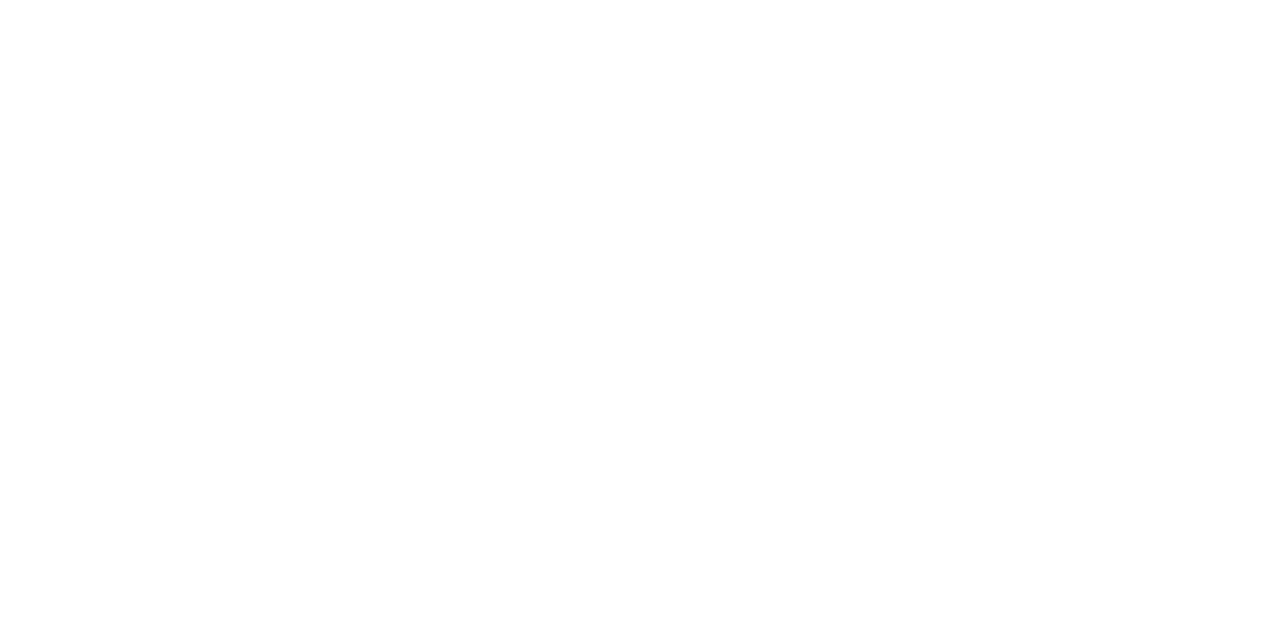
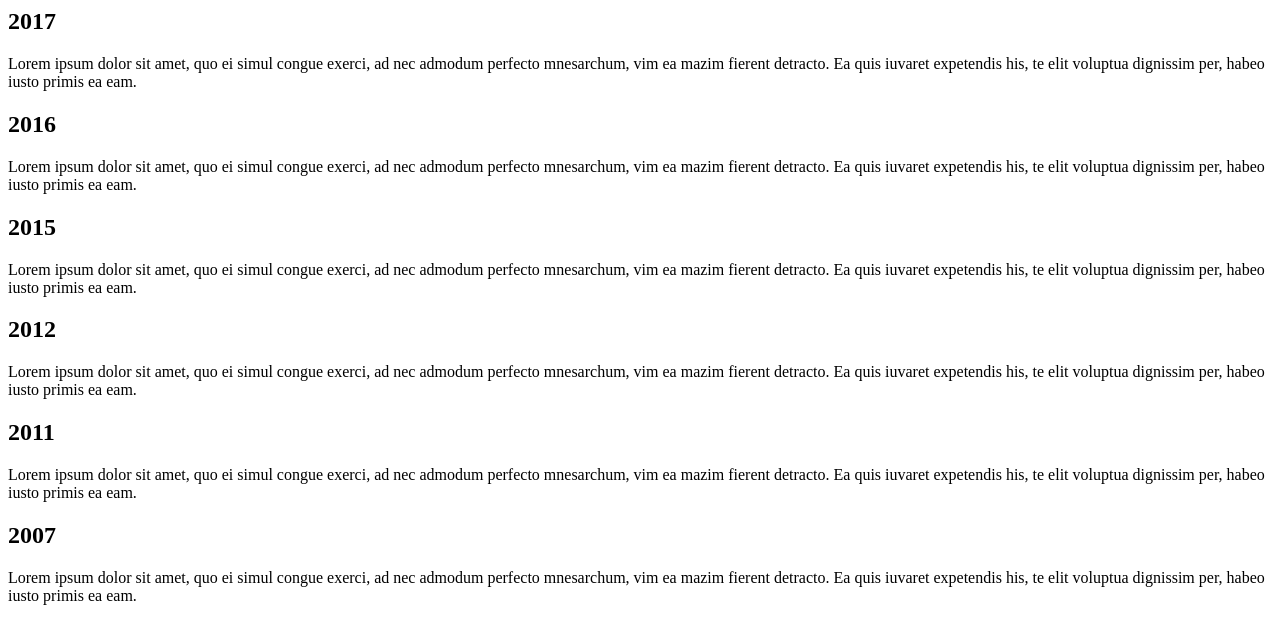
Before and after one commit to brucemay3/brucemay3.github.io, a plain HTML site: page main.html in a window 1280 px wide. Drawn offline with Linux system fonts and the light colour scheme.

Commit message:
Added html template code

```diff
--- a/main.html
+++ b/main.html
@@ -1,2 +1,43 @@
 <html>
-</html>
+<body>
+<div class="timeline">
+    <div class="container left">
+      <div class="content">
+        <h2>2017</h2>
+        <p>Lorem ipsum dolor sit amet, quo ei simul congue exerci, ad nec admodum perfecto mnesarchum, vim ea mazim fierent detracto. Ea quis iuvaret expetendis his, te elit voluptua dignissim per, habeo iusto primis ea eam.</p>
+      </div>
+    </div>
+    <div class="container right">
+      <div class="content">
+        <h2>2016</h2>
+        <p>Lorem ipsum dolor sit amet, quo ei simul congue exerci, ad nec admodum perfecto mnesarchum, vim ea mazim fierent detracto. Ea quis iuvaret expetendis his, te elit voluptua dignissim per, habeo iusto primis ea eam.</p>
+      </div>
+    </div>
+    <div class="container left">
+      <div class="content">
+        <h2>2015</h2>
+        <p>Lorem ipsum dolor sit amet, quo ei simul congue exerci, ad nec admodum perfecto mnesarchum, vim ea mazim fierent detracto. Ea quis iuvaret expetendis his, te elit voluptua dignissim per, habeo iusto primis ea eam.</p>
+      </div>
+    </div>
+    <div class="container right">
+      <div class="content">
+        <h2>2012</h2>
+        <p>Lorem ipsum dolor sit amet, quo ei simul congue exerci, ad nec admodum perfecto mnesarchum, vim ea mazim fierent detracto. Ea quis iuvaret expetendis his, te elit voluptua dignissim per, habeo iusto primis ea eam.</p>
+      </div>
+    </div>
+    <div class="container left">
+      <div class="content">
+        <h2>2011</h2>
+        <p>Lorem ipsum dolor sit amet, quo ei simul congue exerci, ad nec admodum perfecto mnesarchum, vim ea mazim fierent detracto. Ea quis iuvaret expetendis his, te elit voluptua dignissim per, habeo iusto primis ea eam.</p>
+      </div>
+    </div>
+    <div class="container right">
+      <div class="content">
+        <h2>2007</h2>
+        <p>Lorem ipsum dolor sit amet, quo ei simul congue exerci, ad nec admodum perfecto mnesarchum, vim ea mazim fierent detracto. Ea quis iuvaret expetendis his, te elit voluptua dignissim per, habeo iusto primis ea eam.</p>
+      </div>
+    </div>
+  </div>
+
+  </body>
+  </html>
```
